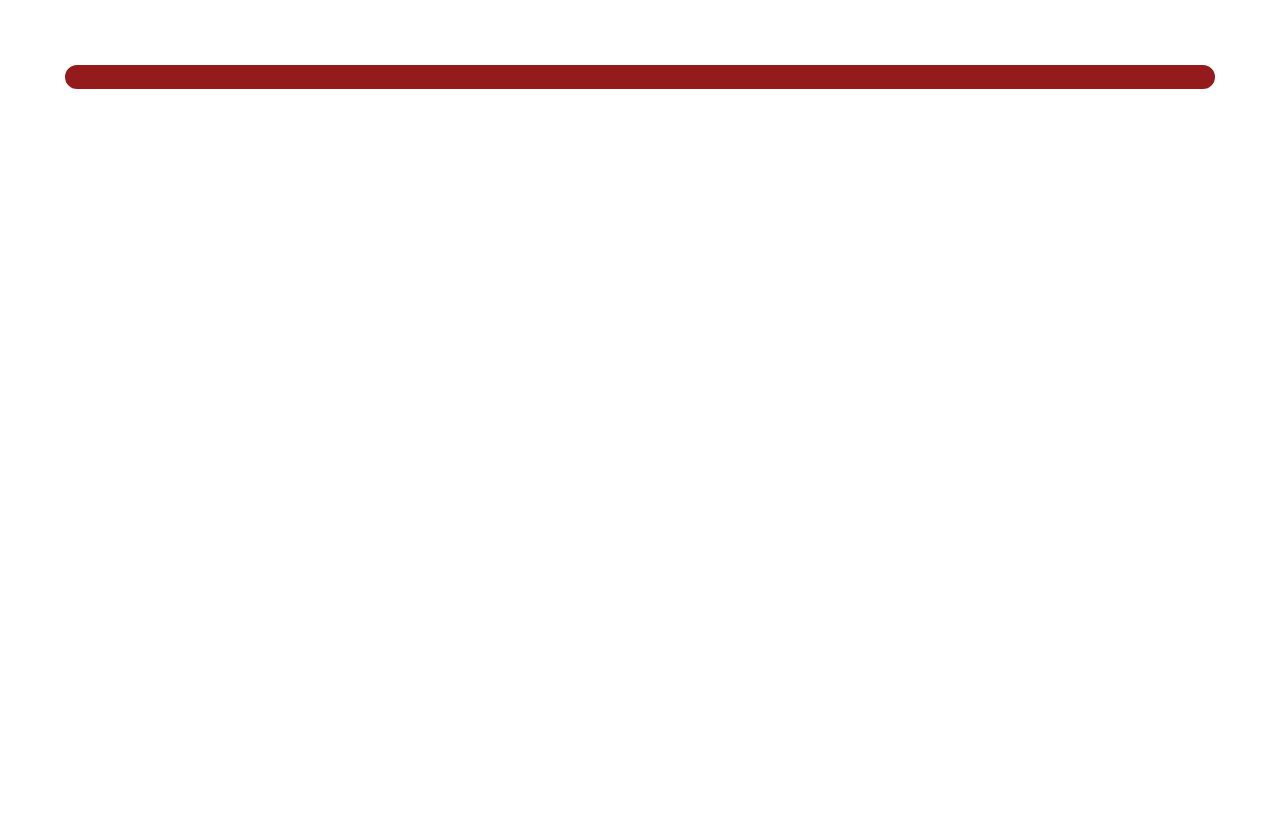
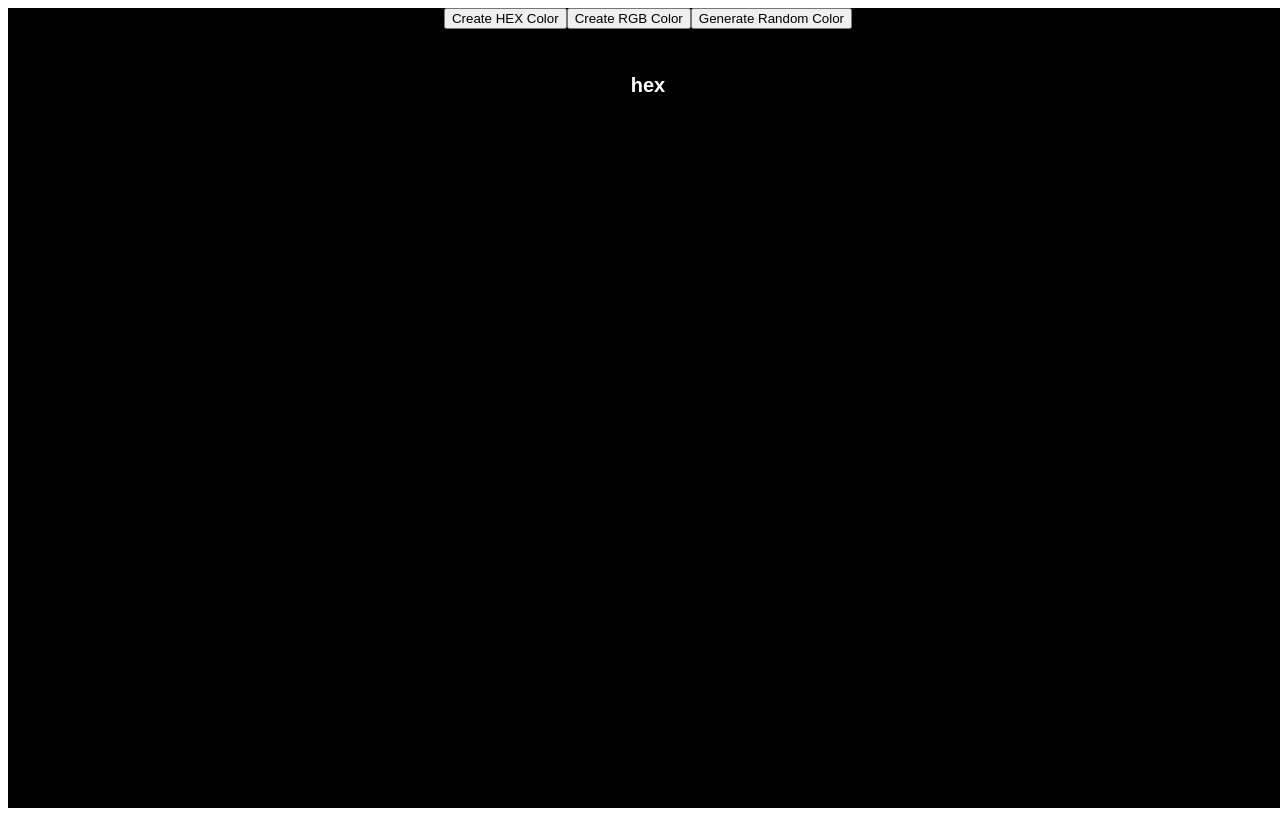
Before and after one commit to AhmedElyacoubiForJ/react-sandbox, a React (Create React App) app: page / in a window 1280 px wide. Built offline with nearby package versions, Linux system fonts and the light colour scheme; the HTML template or start-up script is replaced by a standard one.

Commit message:
refact only

```diff
--- a/src/App.css
+++ b/src/App.css
@@ -1,9 +1,3 @@
 .App {
-  background-color: gray;
-  border: 12px solid #941b1b;
-  border-radius: 65px;
-  margin-top: 65px;
-  margin-bottom: 65px;
-  margin-left: 65px;
-  margin-right: 65px;
+  text-align: center;
 }
--- a/src/App.js
+++ b/src/App.js
@@ -1,9 +1,11 @@
-import Accordian from "./freeCodeMapMinis/components/accordian";
 import "./App.css";
+import RandomColor from "./freeCodeMapMinis/components/random-color";
 function App() {
   return (
     <div className="App">
 
+      {/* Random Color component */}
+      <RandomColor />
 
       {/* Accordian component */}
       {/*  <Accordian /> */}
--- /dev/null
+++ b/src/freeCodeMapMinis/components/random-color/index.jsx
@@ -0,0 +1,67 @@
+import { useState } from "react";
+
+export default function RandomColor() {
+  // hex type as default
+  const [typeOfColor, setTypeOfColor] = useState("hex");
+  // black color as default
+  const [color, setColor] = useState("#000000");
+
+  const handleCreateRandomColor = () => {
+    if (typeOfColor === "hex") {
+      // const randomColor = Math.floor(Math.random() * 16777215).toString(16)
+      // setColor(`#${randomColor}`);
+      setColor(generateRandomHexColor());
+    } else {
+      const weighting = 256;
+
+      setColor(
+        `rgb(
+          ${generateNumber(weighting)},
+          ${generateNumber(weighting)},
+          ${generateNumber(weighting)}
+          )`
+      );
+    }
+  };
+
+  function generateNumber(weighting) {
+    return Math.floor(Math.random() * weighting);
+  }
+
+  function generateRandomHexColor() {
+    // #123456
+    const hex = [1, 2, 3, 4, 5, 6, 7, 8, 9, "A", "B", "C", "D", "E", "F"];
+    let randomHexColor = "#";
+
+    for (let i = 0; i < 6; i++) {
+      randomHexColor += hex[Math.floor(Math.random() * hex.length)];
+    }
+    return randomHexColor;
+  }
+  console.log(generateNumber(256));
+  return (
+    <div
+      style={{
+        width: "100vw",
+        height: "100vh",
+        background: color,
+      }}
+    >
+      <button onClick={() => setTypeOfColor("hex")}>Create HEX Color</button>
+      <button onClick={() => setTypeOfColor("rgb")}>Create RGB Color</button>
+      <button onClick={handleCreateRandomColor}>Generate Random Color</button>
+      <p
+        style={{
+          fontFamily: "sans-serif",
+          textAlign: "center",
+          fontSize: "20px",
+          fontWeight: "bold",
+          color: "WHITE",
+          padding: "25px",
+        }}
+      >
+        {typeOfColor}
+      </p>
+    </div>
+  );
+}
--- a/src/index.css
+++ b/src/index.css
@@ -1,4 +1,4 @@
-body {
+/* body {
   margin: 0;
   font-family: -apple-system, BlinkMacSystemFont, 'Segoe UI', 'Roboto', 'Oxygen',
     'Ubuntu', 'Cantarell', 'Fira Sans', 'Droid Sans', 'Helvetica Neue',
@@ -10,4 +10,4 @@
 code {
   font-family: source-code-pro, Menlo, Monaco, Consolas, 'Courier New',
     monospace;
-}
+} */
```
